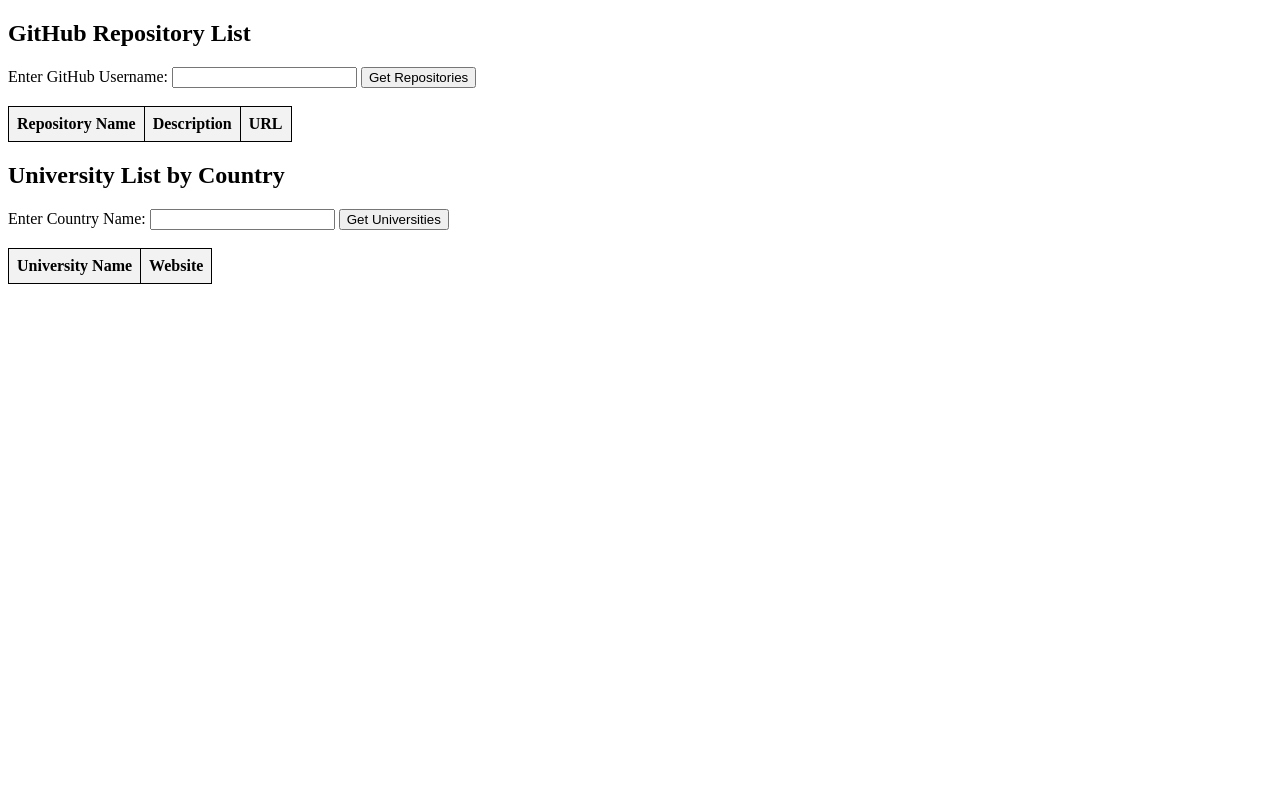
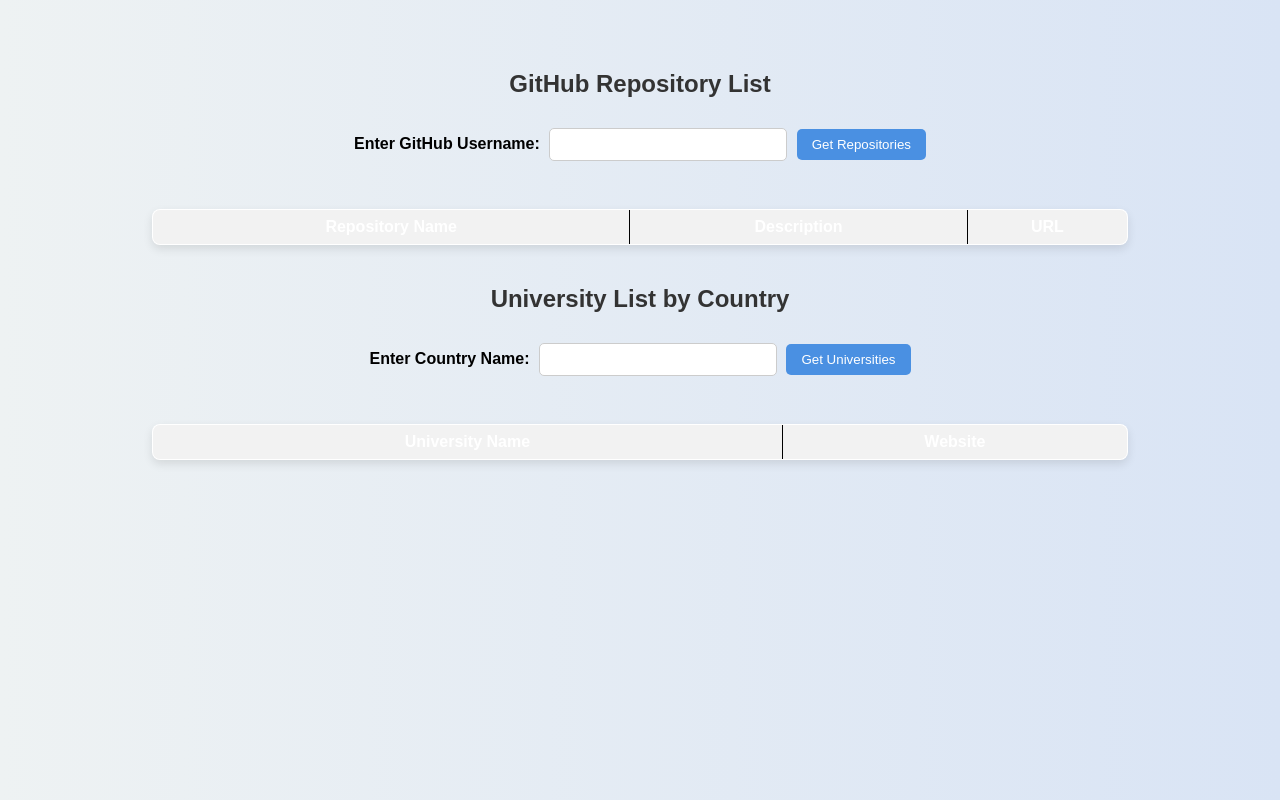
Before and after one commit to Mahewish13/FSD_Assignment_4, a plain HTML site: page index.html in a window 1280 px wide. Drawn offline with Linux system fonts and the light colour scheme.

Commit message:
Update index.html

```diff
--- a/index.html
+++ b/index.html
@@ -2,16 +2,7 @@
 <html>
 <head>
     <title>GitHub Repositories</title>
-    <style>
-        table, th, td {
-            border: 1px solid black;
-            border-collapse: collapse;
-            padding: 8px;
-        }
-        th {
-            background-color: #f2f2f2;
-        }
-    </style>
+    <link rel="stylesheet" href="style.css">
 </head>
 <body>
     <script src="main.js"></script>
```
